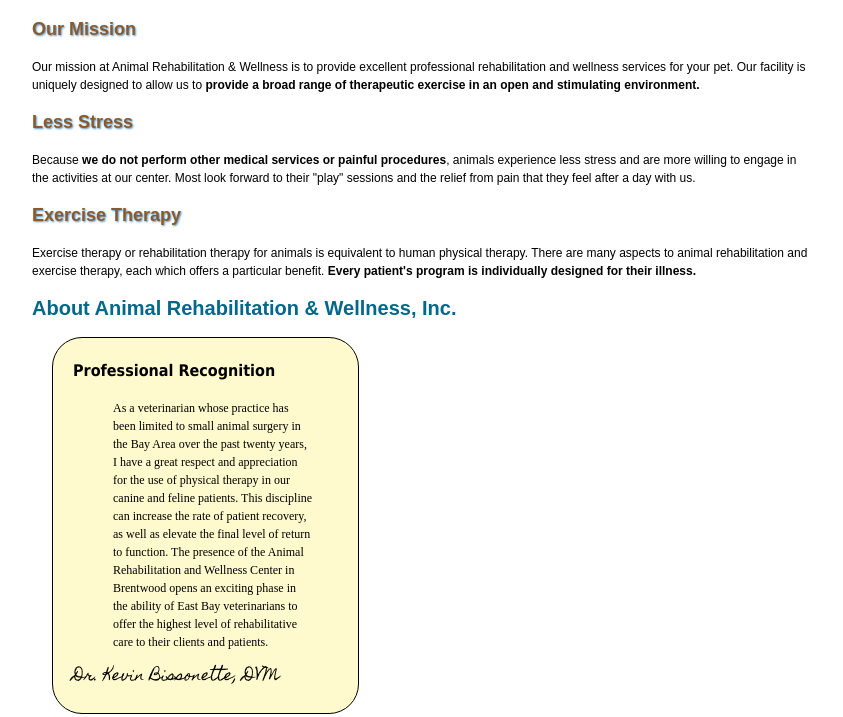
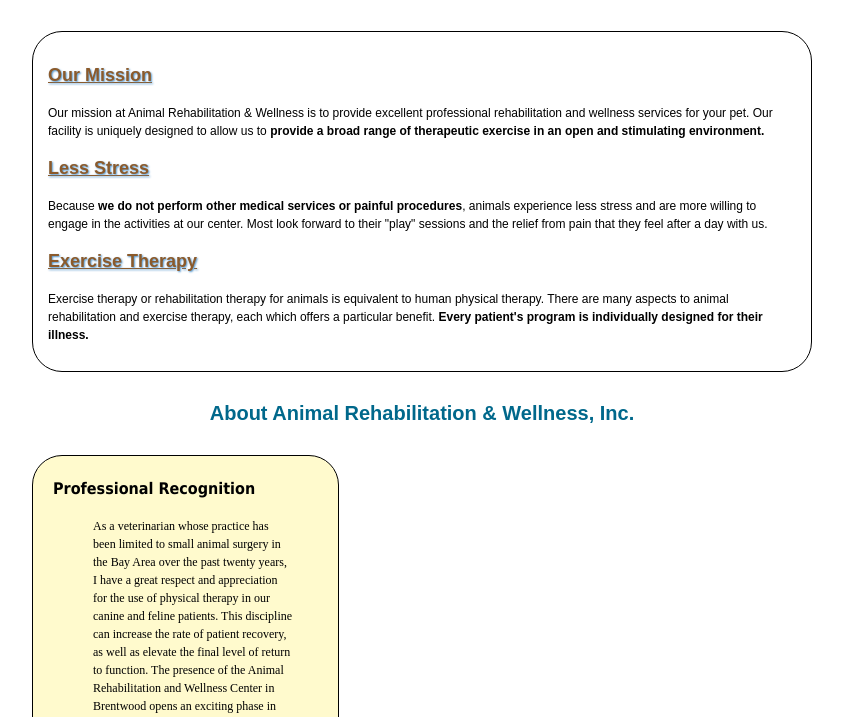
Before and after one commit to lphillips1209/wsd-project, a plain HTML site: page index.html in a window 1280 px wide. Shown: the part 549-1266 px from the top of the page, without its empty margins (218-1061 px from the left). Drawn offline with Linux system fonts and the light colour scheme; a web font is replaced by a local one.

Commit message:
Updated borders and centered headers

```diff
--- a/css/main.css
+++ b/css/main.css
@@ -14,6 +14,16 @@
 /*--Text Properties--*/
 
 #home_columns{
+	background-color: #fff;
+	border: 1px solid #000;
+	padding: 15px 15px 15px 15px;
+	margin: 30px 0px 30px 0px;
+	border-radius: 30px;
+	/*-moz-box-shadow: 5px 5px 5px #666;
+	-ms-box-shadow: 5px 5px 5px #666;
+	-web-box-shadow: 5px 5px 5px #666;
+	-o-box-shadow: 5px 5px 5px #666;
+	-khtml-box-shadow: 5px 5px 5px #666;*/
 	-moz-column-count: 3;
 	-ms-column-count: 3;
 	-web-column-count: 3;
@@ -37,6 +47,7 @@
 	font-size: 20px;
 	font-family: Rosarivo, arial, sans-serif;
 	color: #00688B;
+	text-align: center;
 }
 
 h3{
@@ -44,6 +55,7 @@
 	font-family: Rosarivo, arial, sans-serif;
 	color: #8B5A2B;
 	text-shadow: 1px 1px 2px #4F94CD;
+	text-decoration: underline;
 }
 
 h4{
@@ -58,7 +70,7 @@
 	width: 280px;
 	border: 1px solid #000;
 	padding: 5px 5px 10px 20px;
-	margin: 0px 30px 30px 20px;
+	margin: 30px 30px 30px 0px;
 	border-radius: 30px;
 	-moz-box-shadow: 5px 5px 5px #666;
 	-ms-box-shadow: 5px 5px 5px #666;
@@ -110,3 +122,7 @@
 	padding-right: 20px;
 	display: inline;
 }
+
+li{
+	text-decoration: none;
+}
```
